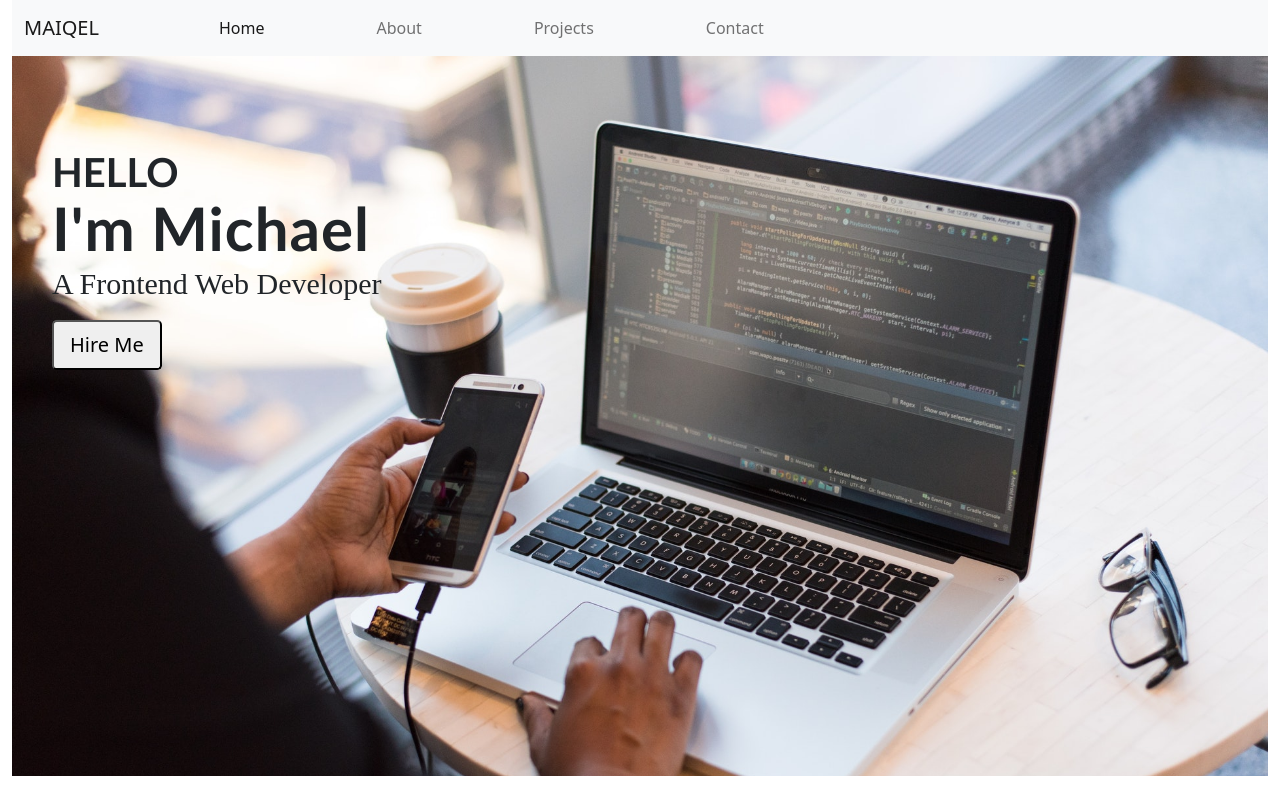
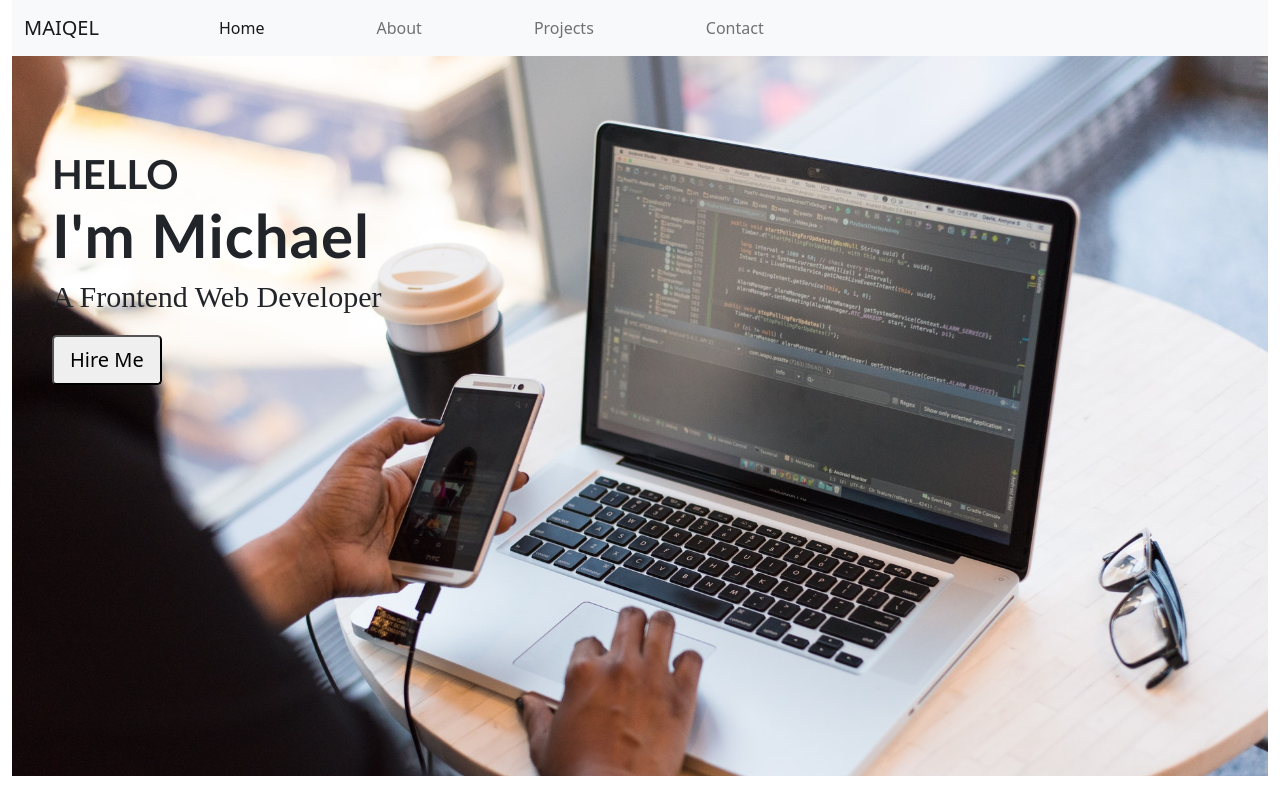
Before and after one commit to Maiqel1/hngtask2, a plain HTML site: page index.html in a window 1280 px wide. Shown: the top 800 px of the page. Drawn offline with nearby package versions, Linux system fonts and the light colour scheme.

Commit message:
Update style.css

```diff
--- a/style.css
+++ b/style.css
@@ -25,7 +25,7 @@
 }
 
 .header p{
-    line-height:40px;
+    line-height:45px;
 
 }
 
```
